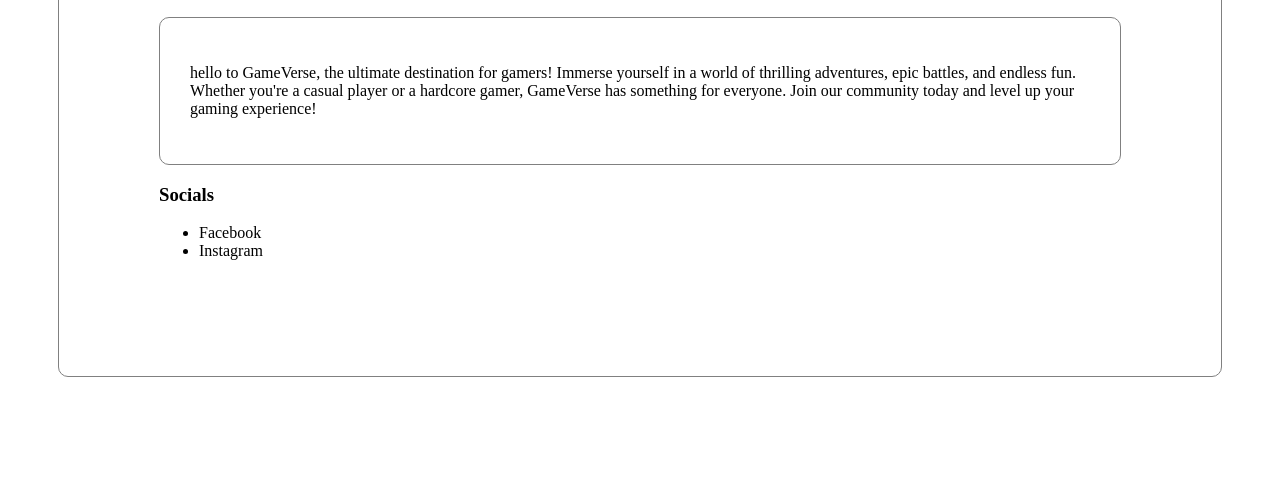
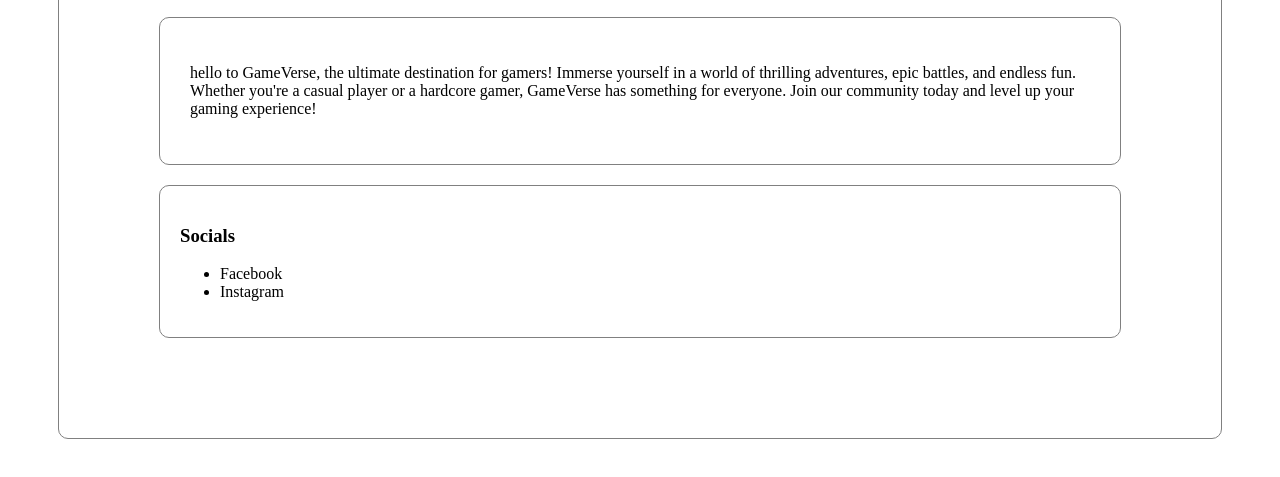
Before and after one commit to Shinmix/NEW-PROJECT, a plain HTML site: page New_Activity/landing.html in a window 1280 px wide. Shown: the part 371-848 px from the top of the page. Before the commit the page ends 800 px from the top, so only its background shows below. Drawn offline with Linux system fonts and the light colour scheme.

Commit message:
git commit -m "Fixed HTML structure and added container classes for better styling in the footer."

```diff
--- a/New_Activity/style.css
+++ b/New_Activity/style.css
@@ -35,3 +35,14 @@
    border-radius: 10px;
    padding: 30px;
 }
+
+
+.footer {
+    display: flex;
+    justify-content: space-between;
+    align-items: center;
+    padding: 20px;
+    border: 1px solid gray;
+    border-radius: 10px;
+    margin-top: 20px;
+}
```
